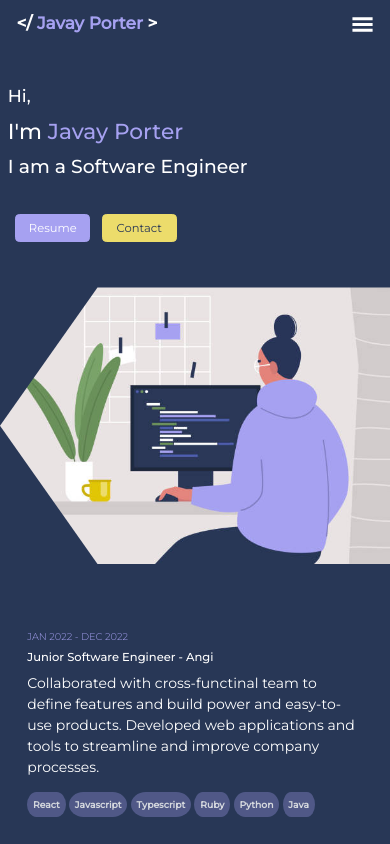
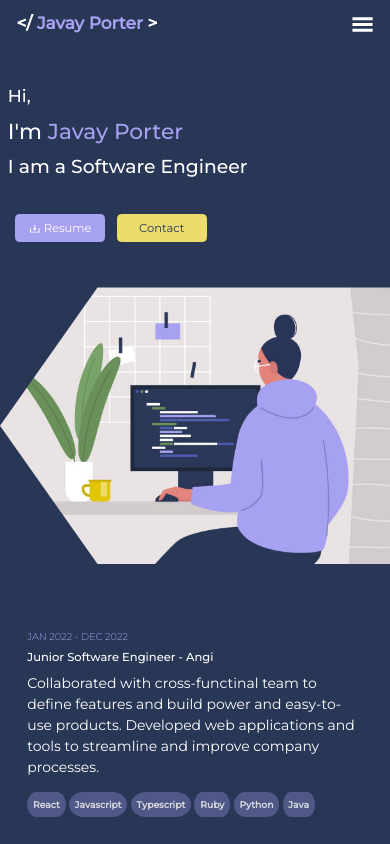
Before and after one commit to javayporter/javay-porter-project, a React (Vite) app: page / in a window 390 px wide. Shown: the top 844 px of the page. Built offline with nearby package versions, Linux system fonts and the light colour scheme.

Commit message:
more button updates

```diff
--- a/src/components/Hero.jsx
+++ b/src/components/Hero.jsx
@@ -1,6 +1,7 @@
 import { Button } from "react-bootstrap";
 import "../stylesheets/Hero.css";
 import jpResume from "../assets/JavayPorterResume_2023.pdf";
+import { BiDownload } from "react-icons/bi";
 
 const Hero = ({ greeting, name, title, buttonTextA, buttonTextB, mainImg }) => {
   const showContact = () => {
@@ -18,7 +19,10 @@ const Hero = ({ greeting, name, title, buttonTextA, buttonTextB, mainImg }) => {
         <h2>{`I am a ${title}`}</h2>
         <div className="button-container">
           <a href={jpResume} download>
-            <Button className="resume-button">{buttonTextA}</Button>
+            <Button className="resume-button">
+              <BiDownload />
+              {buttonTextA}
+            </Button>
           </a>
           <Button className="contact-button" onClick={() => showContact()}>
             {buttonTextB}
--- a/src/pages/Home.jsx
+++ b/src/pages/Home.jsx
@@ -14,7 +14,7 @@ export const Home = () => {
         greeting="Hi"
         name="Javay Porter"
         title="Software Engineer"
-        buttonTextA="Resume"
+        buttonTextA=" Resume"
         buttonTextB="Contact"
         mainImg={mainImg}
       />
--- a/src/stylesheets/Hero.css
+++ b/src/stylesheets/Hero.css
@@ -98,6 +98,6 @@ img {
   .resume-button,
   .contact-button {
     height: auto;
-    width: 75px;
+    width: 90px;
   }
 }
```
